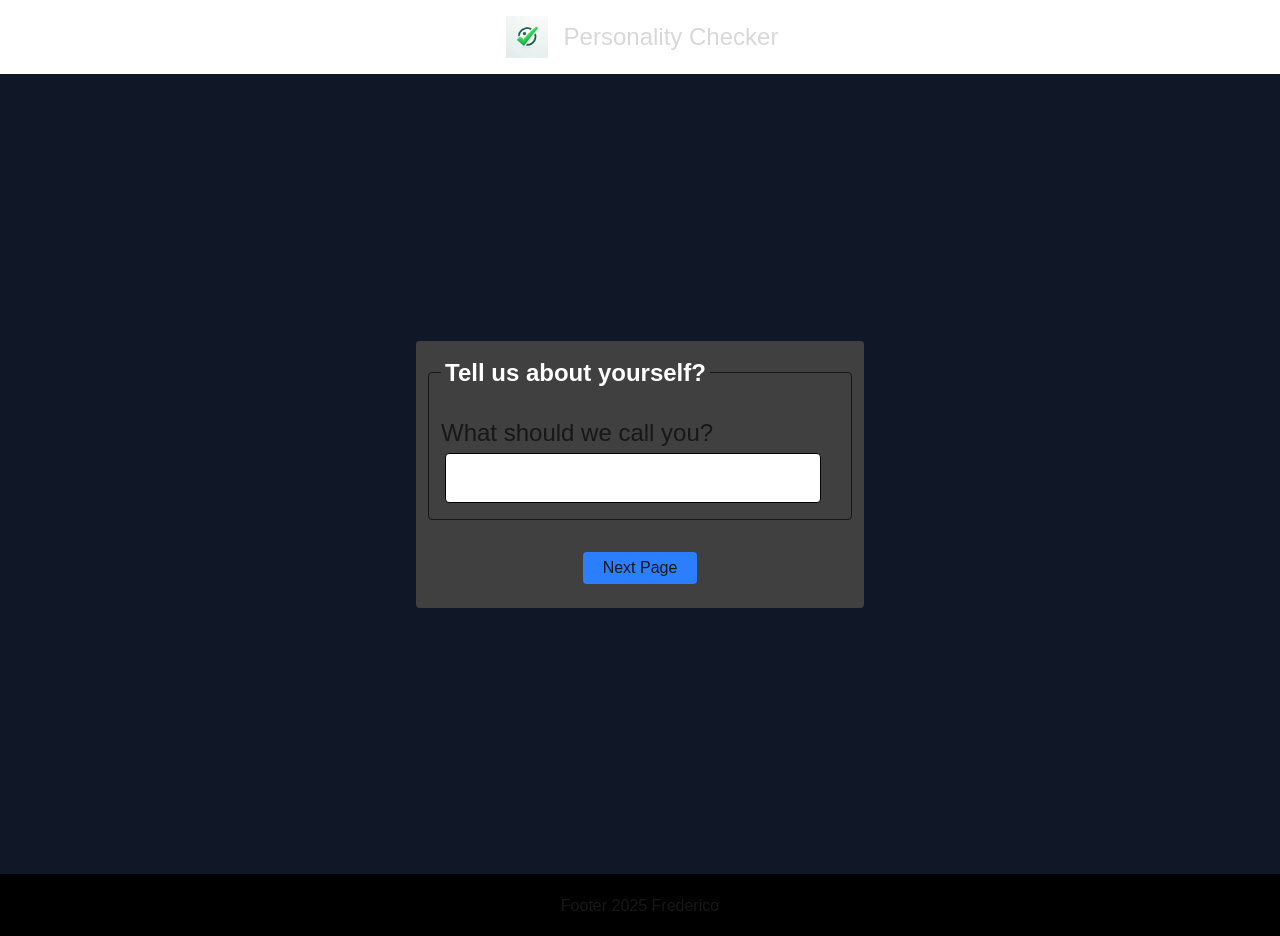
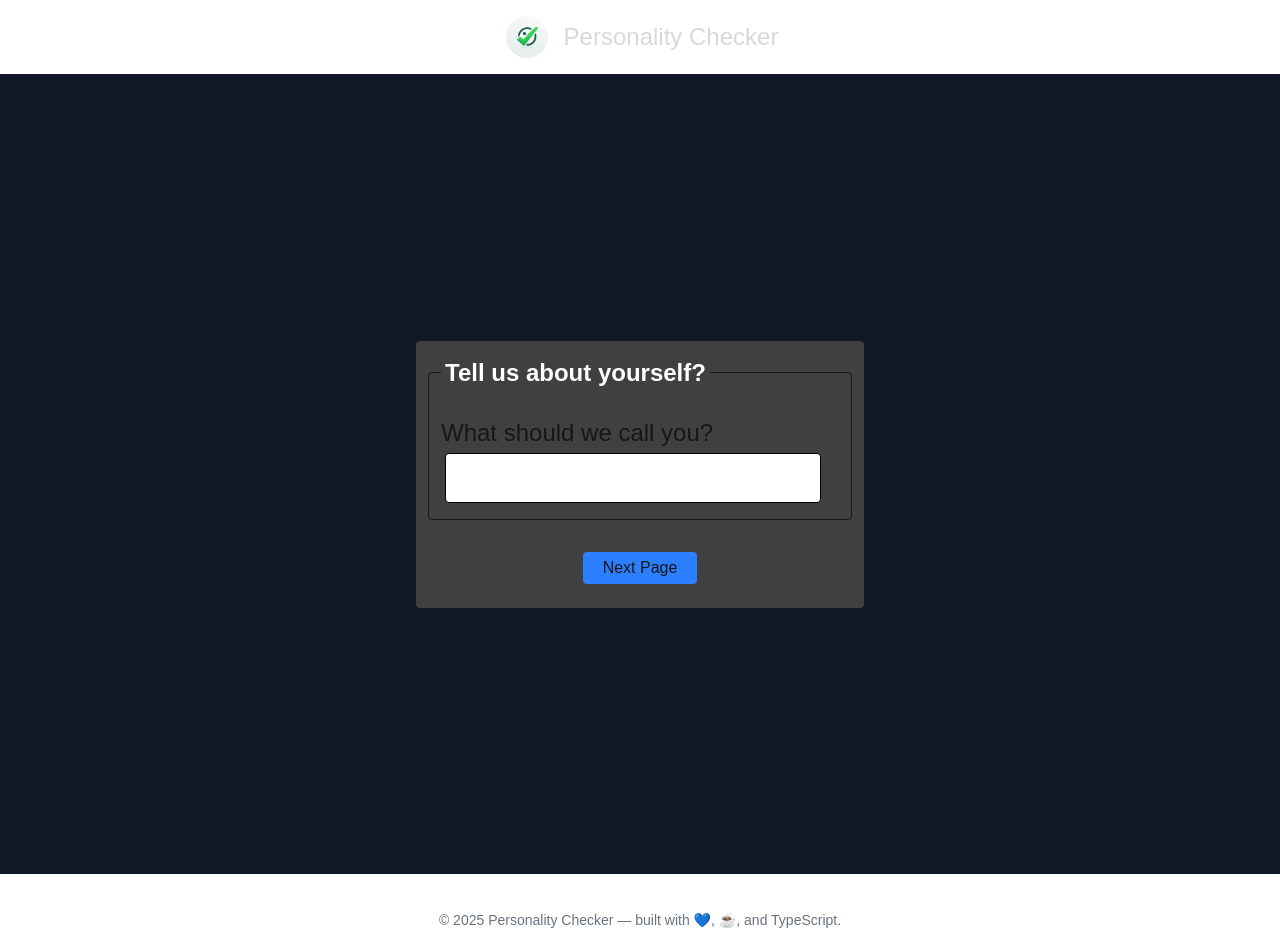
Before and after one commit to FredH2O/basic-ts-form, a Next.js app: page / in a window 1280 px wide. Shown: the top 936 px of the page. Built offline with nearby package versions, Linux system fonts and the light colour scheme.

Commit message:
feat: add seperated Footer, changed logo to full circle

```diff
--- a/app/layout.tsx
+++ b/app/layout.tsx
@@ -3,6 +3,7 @@ import { Geist, Geist_Mono } from "next/font/google";
 import "./globals.css";
 import Header from "../components/Header";
 import { FormProvider } from "./context/FormContext";
+import Footer from "../components/Footer";
 
 const geistSans = Geist({
   variable: "--font-geist-sans",
@@ -47,9 +48,7 @@ export default function RootLayout({
         <main role="main" className="bg-gray-900">
           <FormProvider>{children}</FormProvider>
         </main>
-        <footer className="text-center p-5 bg-black">
-          Footer 2025 Frederico
-        </footer>
+        <Footer />
       </body>
     </html>
   );
--- /dev/null
+++ b/components/Footer.tsx
@@ -0,0 +1,15 @@
+const Footer = () => {
+  return (
+    <footer className="w-full my-5 py-4 text-center text-sm text-gray-500">
+      <p>
+        © {new Date().getFullYear()} Personality Checker — built with 💙, ☕,
+        and TypeScript.
+      </p>
+      <p className="mt-1">
+        Made by a curious mind, exploring one trait at a time.
+      </p>
+    </footer>
+  );
+};
+
+export default Footer;
--- a/components/Header.tsx
+++ b/components/Header.tsx
@@ -16,7 +16,7 @@ const Header = ({ img, title, children }: HeaderProps) => {
           alt={img.alt}
           width={50}
           height={50}
-          className="rounded cursor-pointer hover:bg-green-400 p-1 transition-all duration-300"
+          className="rounded-full cursor-pointer hover:bg-green-400 p-1 transition-all duration-300"
         />
         <h1 className="text-2xl cursor-pointer hover:text-green-400 transition-all duration-300">
           {title}
```
